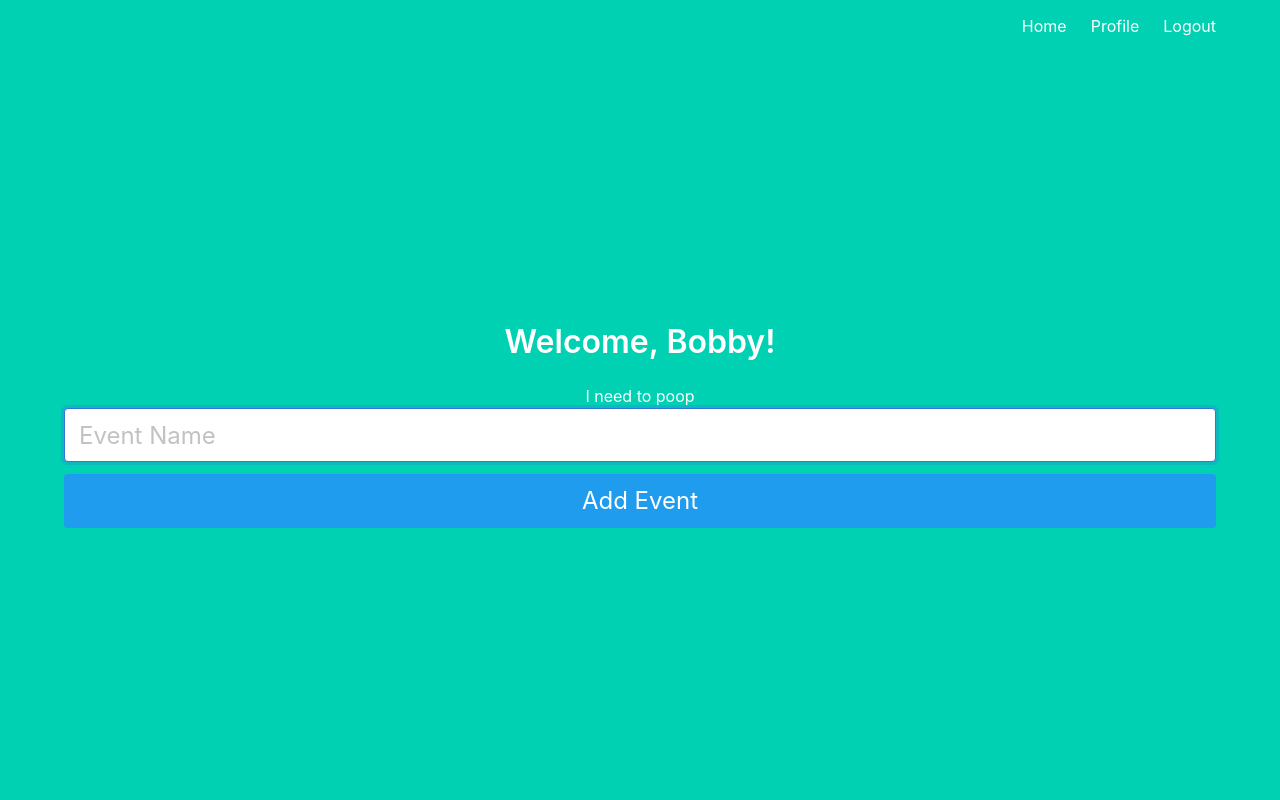
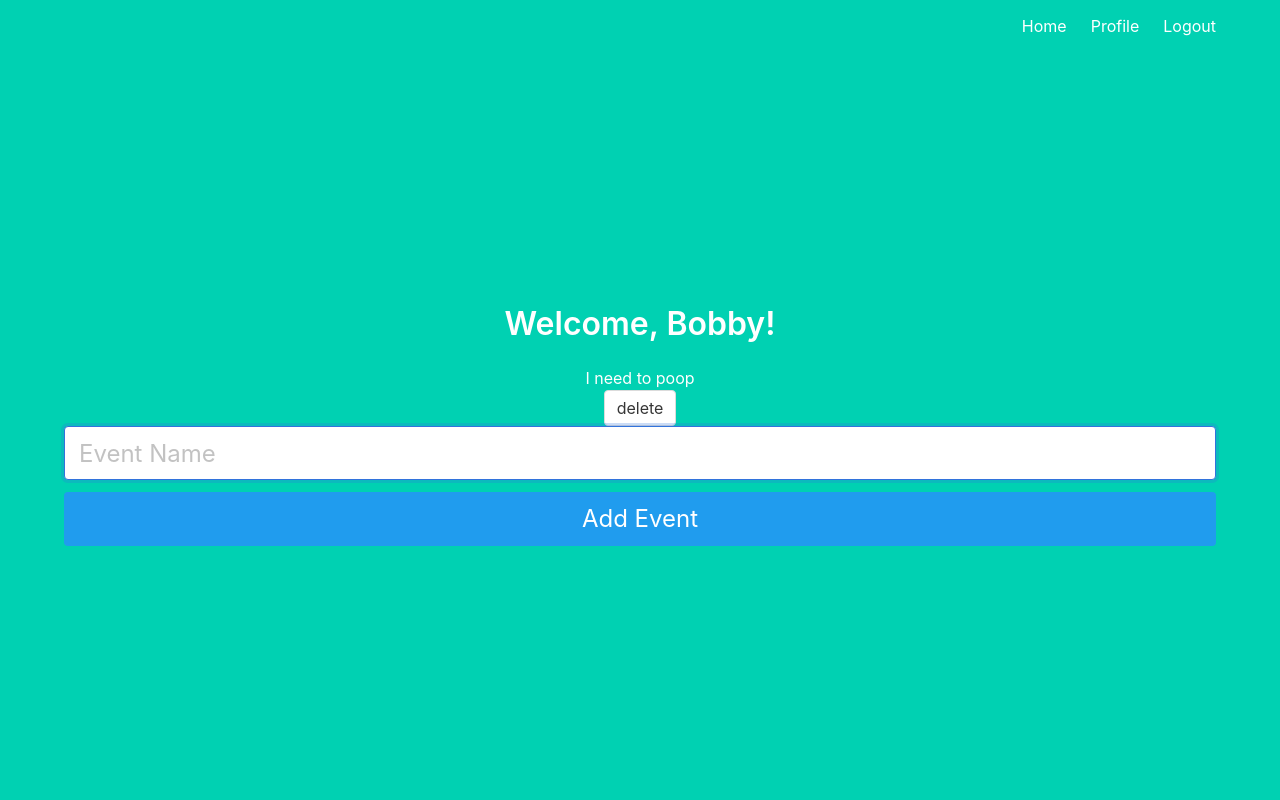
Before and after one commit to LaviIonas/Halberd, a Flask app: page /profile in a window 1280 px wide. Run offline with Flask 3, Linux system fonts and the light colour scheme; a user stored in the database is signed in.

Commit message:
delete function

```diff
--- a/cdflaskapp/main.py
+++ b/cdflaskapp/main.py
@@ -1,4 +1,4 @@
-from flask import Blueprint, render_template, request
+from flask import Blueprint, render_template, request, redirect
 from flask_login import login_required, current_user
 from .models import User, Event
 from . import db
@@ -32,3 +32,12 @@ def add_event():
     db.session.commit()
 
     return redirect('/profile')
+
+@main.route('/delete_event/<event_id>', methods=['POST'])
+@login_required
+def delete_event(event_id):
+    event = Event.query.get(event_id=event_id)
+
+    db.session.delete(event)
+    db.session.commit()
+    return redirect('/profile')
--- a/cdflaskapp/templates/profile.html
+++ b/cdflaskapp/templates/profile.html
@@ -9,6 +9,7 @@
 <div class="events">
   {% for event in events %}
     <h1> {{ event.event_name }} </h1>
+    <button  method="POST" action="/delete_event" class="button">delete</button>
   {% endfor %}
 </div>
 
```
Also changed, not shown: instance/db.sqlite.
